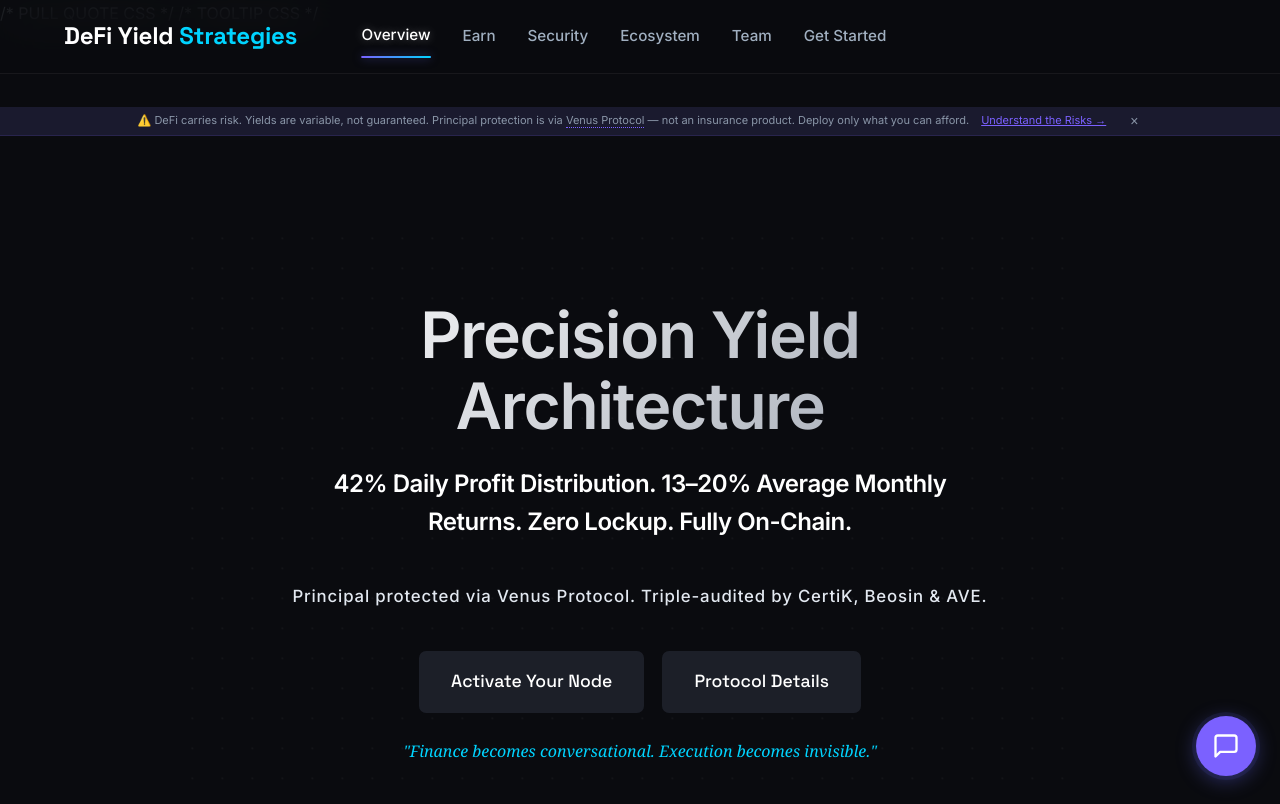
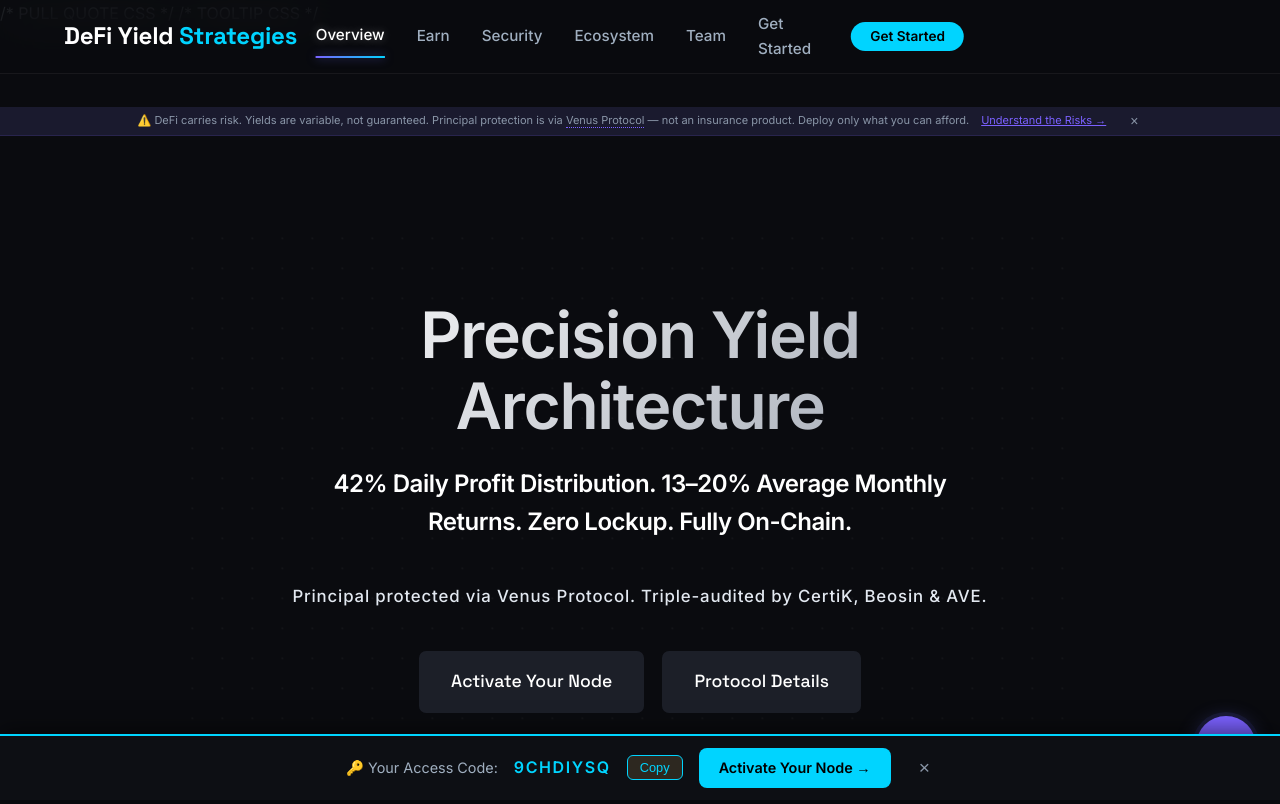
Before and after one commit to Marcus-Henri/defi-yield-strategies, a plain HTML site: page index.html in a window 1280 px wide. Shown: the top 804 px of the page. Drawn offline with Linux system fonts and the light colour scheme.

Commit message:
Batch 1: Fix hero CTA, fill nav CTA, add sticky invite bar

```diff
--- a/index.html
+++ b/index.html
@@ -126,6 +126,11 @@ blockquote.pull-quote cite {
 <a class="nav-tab" data-tab="tab-team" href="#team">Team</a>
 <a class="nav-tab" data-tab="tab-getstarted" href="#getstarted">Get Started</a>
 <div class="nav-cta">
+<a href="#getstarted"
+   onclick="document.querySelector('.nav-tab[href=\'#getstarted\']').click(); window.scrollTo({top:0,behavior:'smooth'}); return false;"
+   style="background:var(--gold);color:#000;border-radius:20px;padding:0.4rem 1.2rem;font-weight:700;font-size:0.85rem;text-decoration:none;margin-left:0.5rem;white-space:nowrap;">
+  Get Started
+</a>
 </div>
 </div>
 <button class="hamburger-btn" onclick="document.getElementById('navTabs').classList.toggle('open')">
@@ -158,7 +163,7 @@ blockquote.pull-quote cite {
 <!-- Pull Quote 1 -->
 <!-- Hero CTA / Invite Block -->
 <div style="display: flex; gap: 1rem; flex-wrap: wrap; justify-content: center;">
-<a class="cta-button glass-button" href="https://defi-yield-strategies.vercel.app/" style="background: var(--gold); color: #000; border: none; display: inline-flex; align-items: center; justify-content: center; text-decoration: none;">Activate Your Node</a>
+<a class="cta-button glass-button" href="#getstarted" onclick="document.querySelector('.nav-tab[href=\'#getstarted\']').click(); window.scrollTo({top:0,behavior:'smooth'}); return false;" style="background: var(--gold); color: #000; border: none; display: inline-flex; align-items: center; justify-content: center; text-decoration: none;">Activate Your Node</a>
 <a class="glass-button dynamic-link" href="https://aid-1.gitbook.io/aid" style="text-decoration: none; display: inline-flex; align-items: center; justify-content: center;" target="_blank">Protocol Details</a>
 </div>
 <!-- Part 2 Tagline -->
@@ -1958,5 +1963,44 @@ DeFi Yield Strategies is an independent community referral and educational hub,
 </div>
 <!-- /LEGAL DISCLAIMER -->
 
+
+<!-- STICKY INVITE BAR -->
+<div id="sticky-invite-bar" style="
+  position:fixed; bottom:0; left:0; right:0; z-index:9999;
+  background:#0D0F14; border-top:2px solid var(--gold);
+  display:flex; align-items:center; justify-content:center;
+  gap:1rem; padding:0.75rem 1.5rem; flex-wrap:wrap;
+  box-shadow:0 -4px 20px rgba(0,0,0,0.5);
+  font-family:'Inter',sans-serif; font-size:0.9rem;">
+  <span style="color:#A0AFC0;">🔑 Your Access Code:</span>
+  <span style="color:var(--gold);font-weight:700;font-size:1rem;letter-spacing:0.1em;">9CHDIYSQ</span>
+  <button onclick="navigator.clipboard.writeText('9CHDIYSQ').then(()=>{this.textContent='Copied!';setTimeout(()=>this.textContent='Copy',1500)})"
+    style="background:rgba(228,179,99,0.15);border:1px solid var(--gold);color:var(--gold);
+           border-radius:6px;padding:0.25rem 0.75rem;cursor:pointer;font-size:0.8rem;">Copy</button>
+  <a href="#getstarted"
+     onclick="document.getElementById('sticky-invite-bar').style.display='none'; document.querySelector('.nav-tab[href=\'#getstarted\']').click(); window.scrollTo({top:0,behavior:'smooth'}); return false;"
+     style="background:var(--gold);color:#000;border-radius:8px;padding:0.5rem 1.25rem;
+            font-weight:700;font-size:0.9rem;text-decoration:none;white-space:nowrap;">
+    Activate Your Node →
+  </a>
+  <button onclick="document.getElementById('sticky-invite-bar').style.display='none'; sessionStorage.setItem('inviteBarDismissed','1');"
+    style="background:none;border:none;color:#8A96A8;cursor:pointer;font-size:1.2rem;padding:0 0.25rem;margin-left:0.5rem;">×</button>
+</div>
+<script>
+  if(sessionStorage.getItem('inviteBarDismissed')){
+    document.getElementById('sticky-invite-bar').style.display='none';
+  }
+  // Hide bar when on Get Started tab
+  document.addEventListener('DOMContentLoaded',function(){
+    document.querySelectorAll('.nav-tab').forEach(function(t){
+      t.addEventListener('click',function(){
+        var bar=document.getElementById('sticky-invite-bar');
+        if(bar) bar.style.display = t.getAttribute('href')==='#getstarted' ? 'none' : 'flex';
+      });
+    });
+  });
+</script>
+<!-- /STICKY INVITE BAR -->
+
 </body>
 </html>
```
